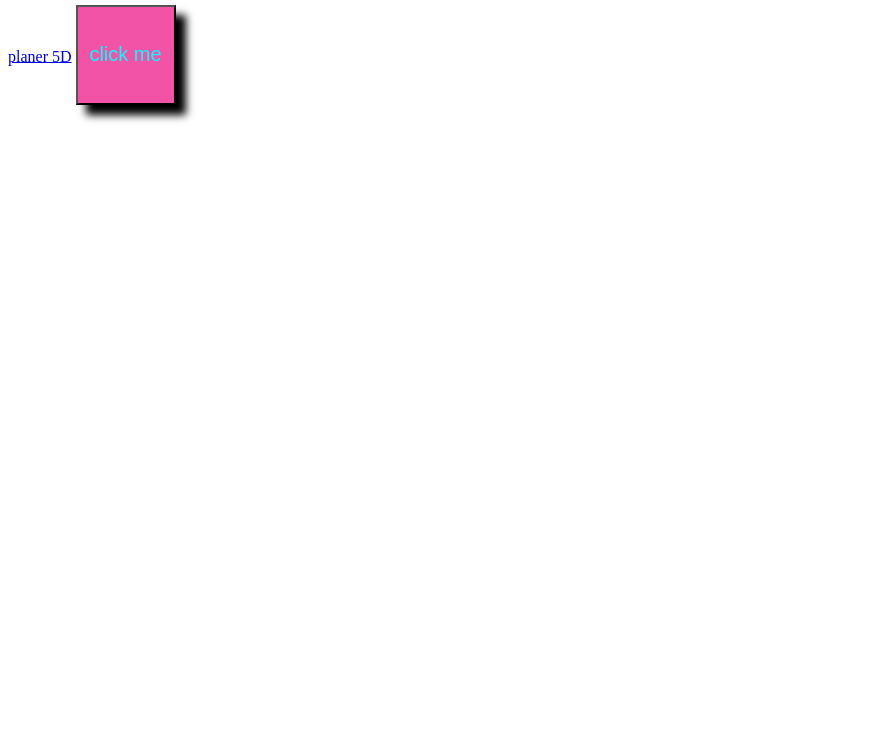
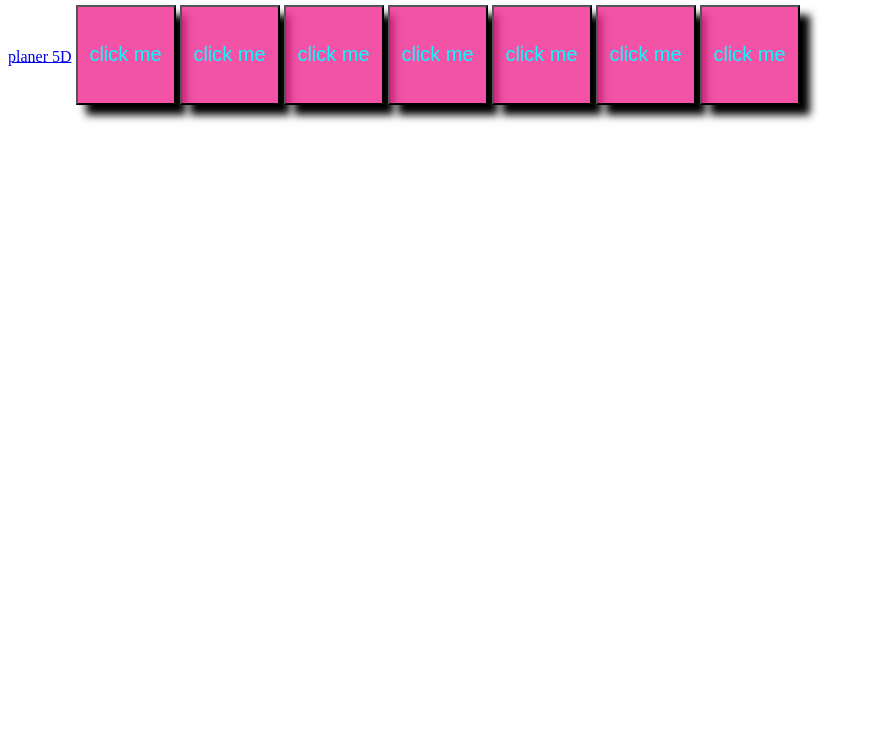
Before and after one commit to Milica1990/mywebsite, a plain HTML site: page index.html in a window 1280 px wide. Shown: the part 62-800 px from the top of the page, without its empty margins (0-871 px from the left). Drawn offline with Linux system fonts and the light colour scheme.

Commit message:
Update index.html

```diff
--- a/index.html
+++ b/index.html
@@ -13,6 +13,12 @@
             </nav>
           <a href="https://planner5d.com/view?key=ce65ee90b90bf7c0e96aae77962e33f4">planer 5D</a>
             <button>click me</button>
+            <button>click me</button>
+            <button>click me</button>
+            <button>click me</button>
+            <button>click me</button>
+            <button>click me</button>
+            <button>click me</button>
         </main>
 
     </body>
```
